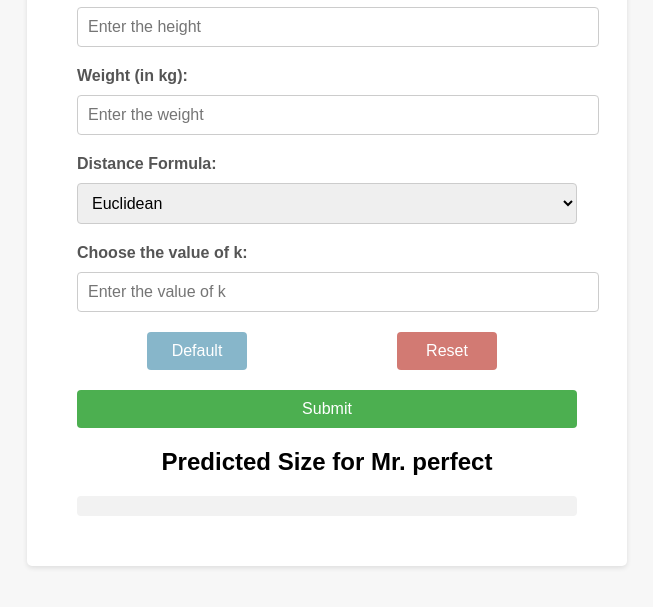
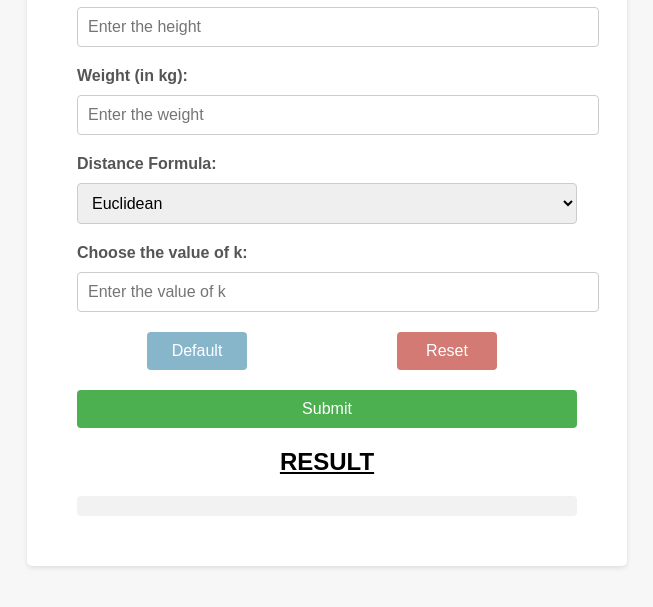
Before and after one commit to Farhan-Tanjim/Lab-Experiment-ML, a plain HTML site: page index.html in a window 1280 px wide. Shown: the part 129-736 px from the top of the page, without its empty margins (313-966 px from the left). Drawn offline with Linux system fonts and the light colour scheme.

Commit message:
updating

```diff
--- a/index.html
+++ b/index.html
@@ -39,7 +39,7 @@
 
         </form>
 
-        <h2>Predicted Size for Mr. perfect</h2>
+        <h2><u>RESULT</u></h2>
         <div id="result"></div>
 
 
```
